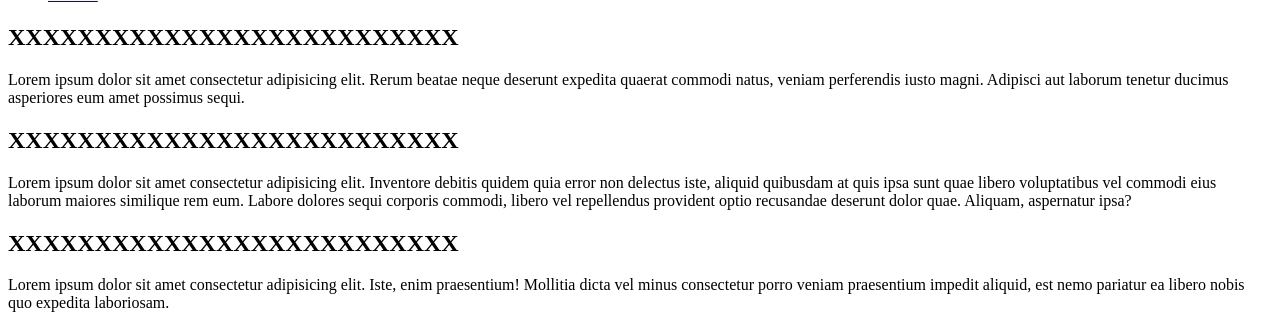
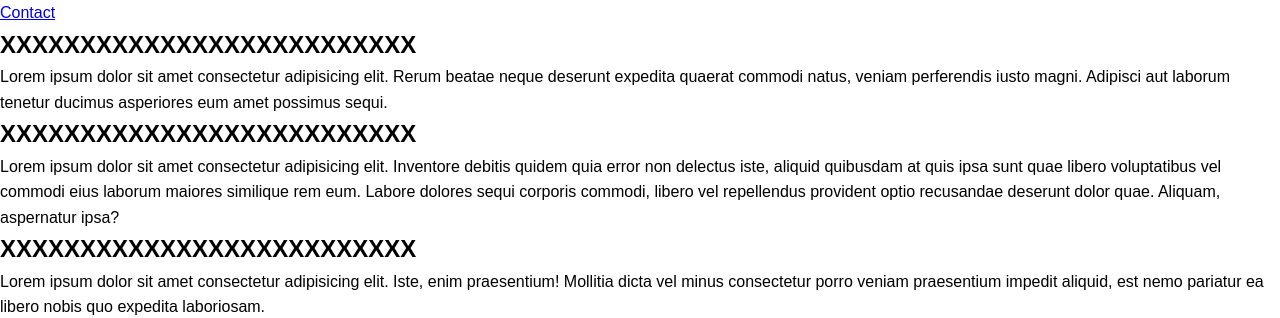
Before and after one commit to MOS-2025/kilkeary-pure-honey, a plain HTML site: page index.html in a window 1280 px wide. Shown: the part 128-446 px from the top of the page. Drawn offline with Linux system fonts and the light colour scheme.

Commit message:
Created style.css page withstructure for body section

```diff
--- /dev/null
+++ b/assets/style.css
@@ -0,0 +1,14 @@
+
+*{
+    margin: 0;
+    padding: 0;
+    box-sizing: border-box;
+    font-family: Arial, Helvetica, sans-serif;
+}
+
+
+body {
+    line-height: 1.6;
+    color: black;
+    background-color: #ffffff;
+}
--- a/index.html
+++ b/index.html
@@ -10,6 +10,8 @@
     <title>Kilkeary Pure Honey</title>
     <!--Favicon-->
     <link rel="icon" href="assets/favicon/favicon.ico" type="image/png" sizes="16*16">
+    <link rel="stylesheet" href="assets/style.css">
+
 </head>
 <body>
     <header>
```
